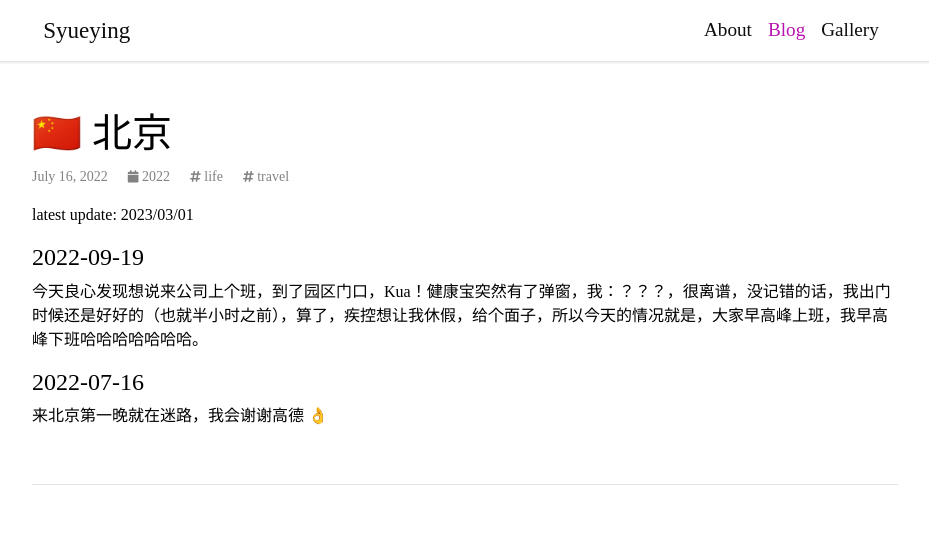
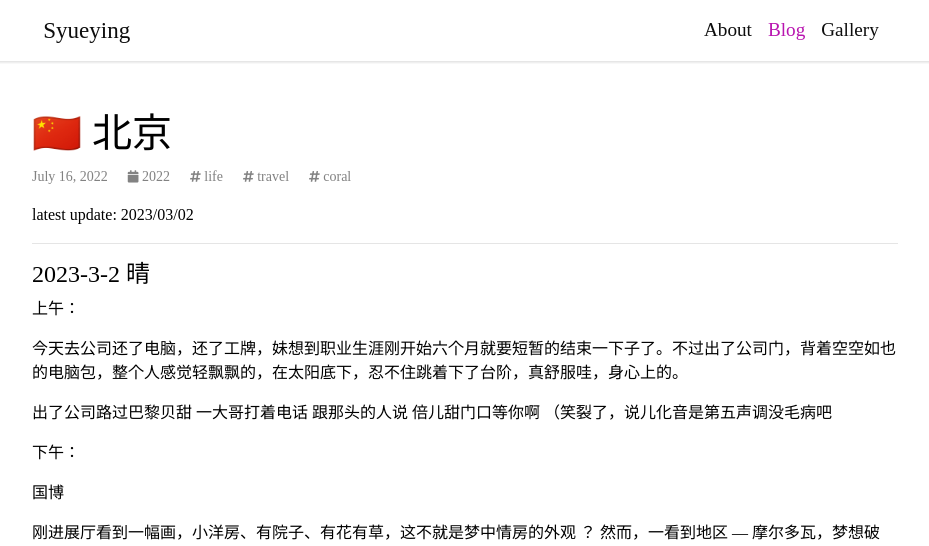
Before and after one commit to Syueying/Syueying.github.io, a Jekyll site: the page built from _posts/2022-07-16-beijing.md, in a window 1280 px wide and 1400 px high. Shown: the top 546 px of the window, without its empty margins (175-1104 px from the left). Built offline with Jekyll 4.4.1, drawn with Linux system fonts in a browser that asks for light colours; comment, search, counter and statistics services are not loaded; a style sheet for code colours, icons or effects is not loaded; some of the changed text lies outside the part shown.

Commit message:
1.Update cover image of zhejiang. 2.Update beijing. 3.Add pcy and coral to tags

```diff
--- a/_config.yml
+++ b/_config.yml
@@ -247,7 +247,7 @@ jekyll-archives:
     tag: '/blog/tag/:name/'
     category: '/blog/category/:name/'
 
-display_tags: ['tech', 'terminal', 'life', 'travel'] # this tags will be dispalyed on the front page of your blog
+display_tags: ['tech', 'terminal', 'life', 'travel', 'pcy', 'coral'] # this tags will be dispalyed on the front page of your blog
 
 # -----------------------------------------------------------------------------
 # Jekyll Scholar
--- a/_posts/2022-07-16-beijing.md
+++ b/_posts/2022-07-16-beijing.md
@@ -3,11 +3,61 @@ layout: post
 title: 🇨🇳 北京
 date: 2022-07-16
 # description:
-tags: life travel
-# coverImage: ../assets/img/2023/02/19/tianjin1.jpg
+tags: life travel coral
+coverImage: ../assets/img/2022/07/16/beijing4.jpg
 ---
 
-latest update: 2023/03/01
+latest update: 2023/03/02
+
+---
+
+#### 2023-3-2 晴
+
+上午：
+
+今天去公司还了电脑，还了工牌，妹想到职业生涯刚开始六个月就要短暂的结束一下子了。不过出了公司门，背着空空如也的电脑包，整个人感觉轻飘飘的，在太阳底下，忍不住跳着下了台阶，真舒服哇，身心上的。
+
+出了公司路过巴黎贝甜 一大哥打着电话 跟那头的人说 倍儿甜门口等你啊 （笑裂了，说儿化音是第五声调没毛病吧
+
+下午：
+
+国博
+
+刚进展厅看到一幅画，小洋房、有院子、有花有草，这不就是梦中情房的外观 ？ 然而，一看到地区 --- 摩尔多瓦，梦想破碎，总结，梦想是存在夭折的可能的。
+
+<div class="row justify-content-sm-center">
+    <div class="col-sm-8 mt-3 mt-md-0">
+        {% include figure.html path="assets/img/2022/07/16/beijing4.jpg" class="img-fluid rounded z-depth-1" %}
+    </div>
+</div>
+
+我必须说一句，还得是国博啊，展厅大就不说了，展品也相当吸引眼球，哈哈哈，可爱：
+
+<div class="row justify-content-sm-center">
+    <div class="col-sm-3 mt-3 mt-md-0">
+        {% include figure.html path="assets/img/2022/07/16/beijing0.jpg" class="img-fluid rounded z-depth-1" %}
+    </div>
+    <div class="col-sm-3 mt-3 mt-md-0">
+        {% include figure.html path="assets/img/2022/07/16/beijing1.jpg" class="img-fluid rounded z-depth-1" %}
+    </div>
+    <div class="col-sm-3 mt-3 mt-md-0">
+        {% include figure.html path="assets/img/2022/07/16/beijing2.jpg" class="img-fluid rounded z-depth-1" %}
+    </div>
+    <div class="col-sm-3 mt-3 mt-md-0">
+        {% include figure.html path="assets/img/2022/07/16/beijing5.jpg" class="img-fluid rounded z-depth-1" %}
+    </div>
+</div>
+
+国博真的大，我和 Coral 逛了很久一个馆都没逛完整，下次继续 ～ 浅 show 一下我俩和国博以及天安门的合影 📷
+
+<div class="row justify-content-sm-center">
+    <div class="col-sm-5 mt-3 mt-md-0">
+        {% include figure.html path="assets/img/2022/07/16/beijing6.jpg" class="img-fluid rounded z-depth-1" %}
+    </div>
+    <div class="col-sm-5 mt-3 mt-md-0">
+        {% include figure.html path="assets/img/2022/07/16/beijing7.jpg" class="img-fluid rounded z-depth-1" %}
+    </div>
+</div>
 
 #### 2022-09-19
 
```
Also changed, not shown: _pages/gallery.md (+2 -0 lines), _posts/2022-07-11-zhejiang.md (added, +21 -0 lines), assets/img/2022/07/11/zhoushan0.JPG (added), assets/img/2022/07/16/beijing7.jpg (added), 9 other files.
